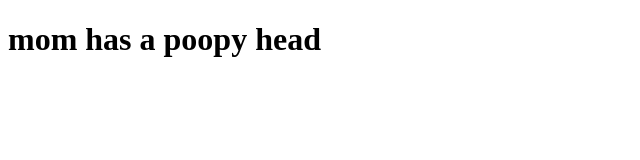
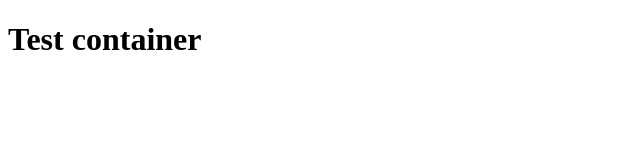
Before and after one commit to dalaiwu/helloworld, a plain HTML site: page index.html in a window 1280 px wide. Shown: the whole page, without its empty margins (0-640 px from the left). Drawn offline with Linux system fonts and the light colour scheme.

Commit message:
modify container content

```diff
--- a/index.html
+++ b/index.html
@@ -4,6 +4,6 @@
     <title>Hello, World!</title>
   </head>
   <body>
-    <h1>mom has a poopy head</h1>
+    <h1>Test container</h1>
   </body>
 </html>
```
